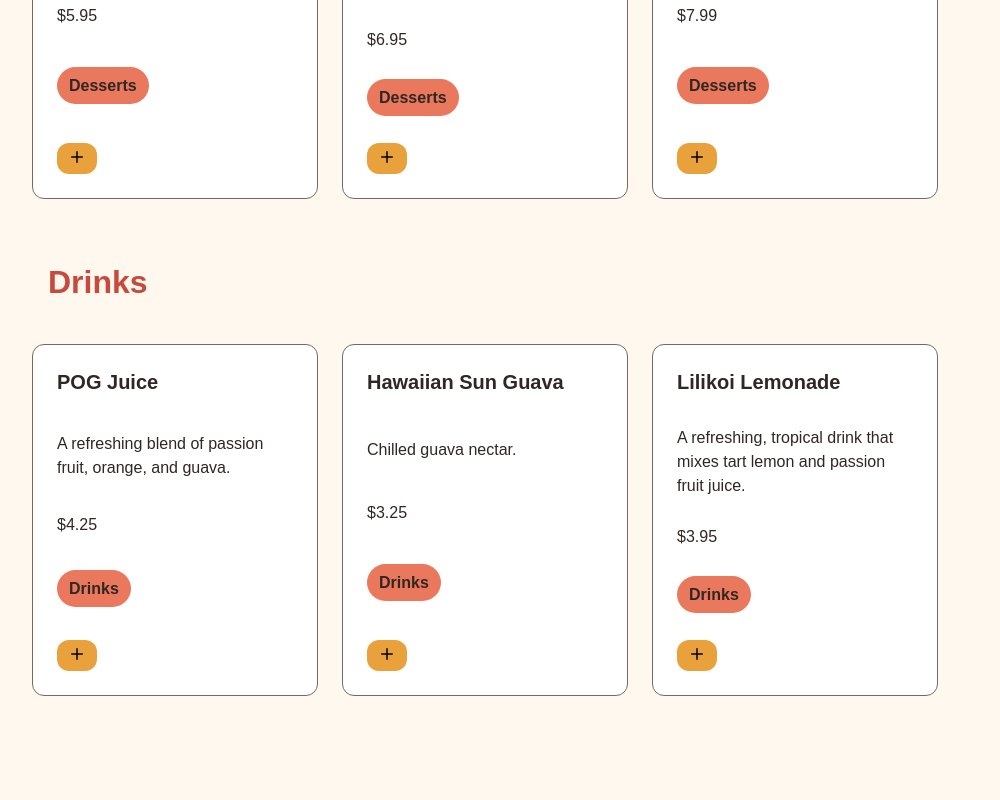
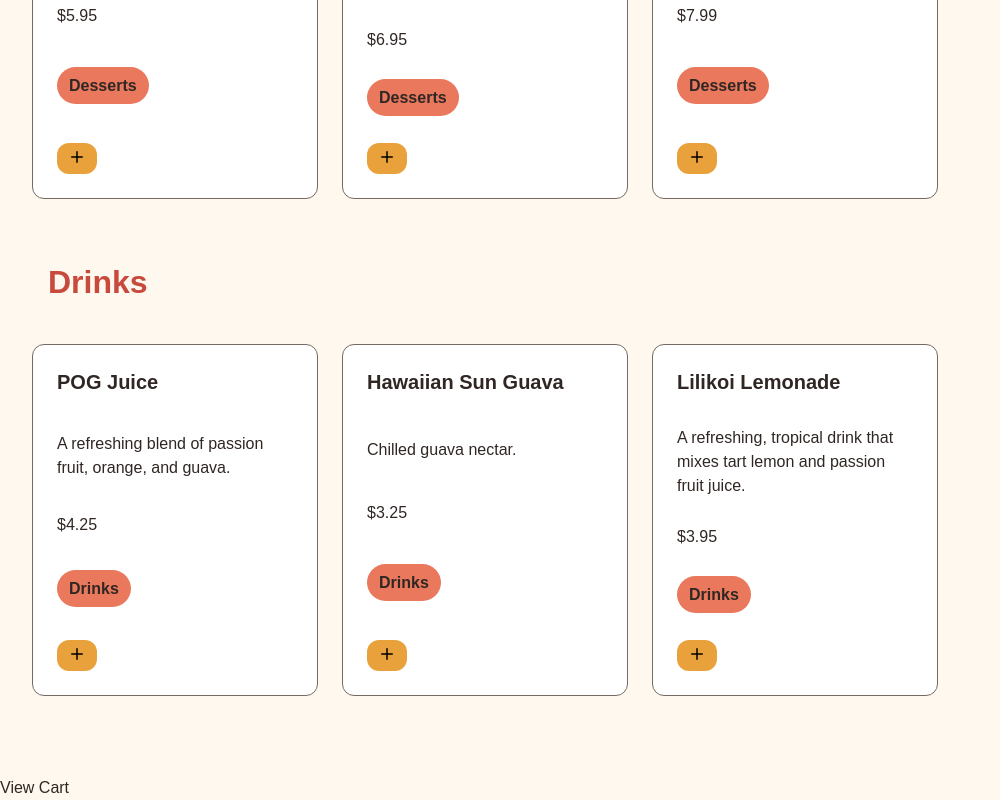
Before and after one commit to jjackson112/pau-hana-kitchen, a React (Vite) app in the folder frontend/: page /menu in a window 1280 px wide. Shown: the part 4988-5788 px from the top of the page, without its empty margins (0-1000 px from the left). Before the commit the page ends 5764 px from the top, so only its background shows below. Built offline with nearby package versions, Linux system fonts and the light colour scheme.

Commit message:
added Link to Menu to stop full browser refresh when visiting localhost:5173/cart

```diff
--- a/frontend/src/pages/Menu.jsx
+++ b/frontend/src/pages/Menu.jsx
@@ -1,3 +1,4 @@
+import { Link } from "react-router-dom";
 import MenuItem from "../components/MenuItem";
 import menuItems from "../data/menu";
 
@@ -33,6 +34,7 @@ function Menu() {
                         )
                     })}
                 </div>
+                <Link to="/cart">View Cart</Link>
             </section>
         </main>
     )
--- a/frontend/src/store/cartSlice.js
+++ b/frontend/src/store/cartSlice.js
@@ -29,7 +29,7 @@ const cartSlice = createSlice({
 
             if (existingItem) {
                 state.totalQuantity--;
-                if (existingItem === 1) {
+                if (existingItem.quantity === 1) {
                     state.itemList = state.itemList.filter((item) => item.id !== id)
                 } else {
                     existingItem.quantity--;
```
Also changed, not shown: frontend/src/pages/Test.jsx (deleted).
